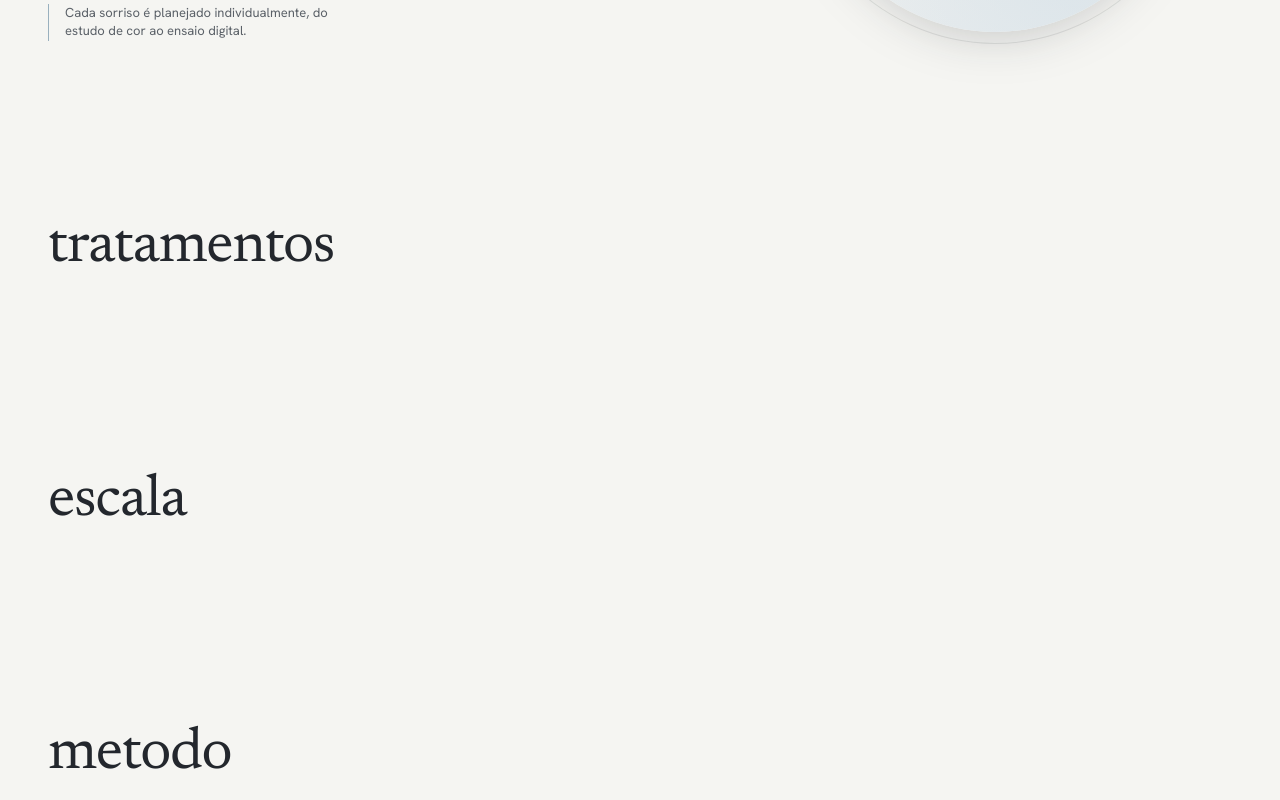
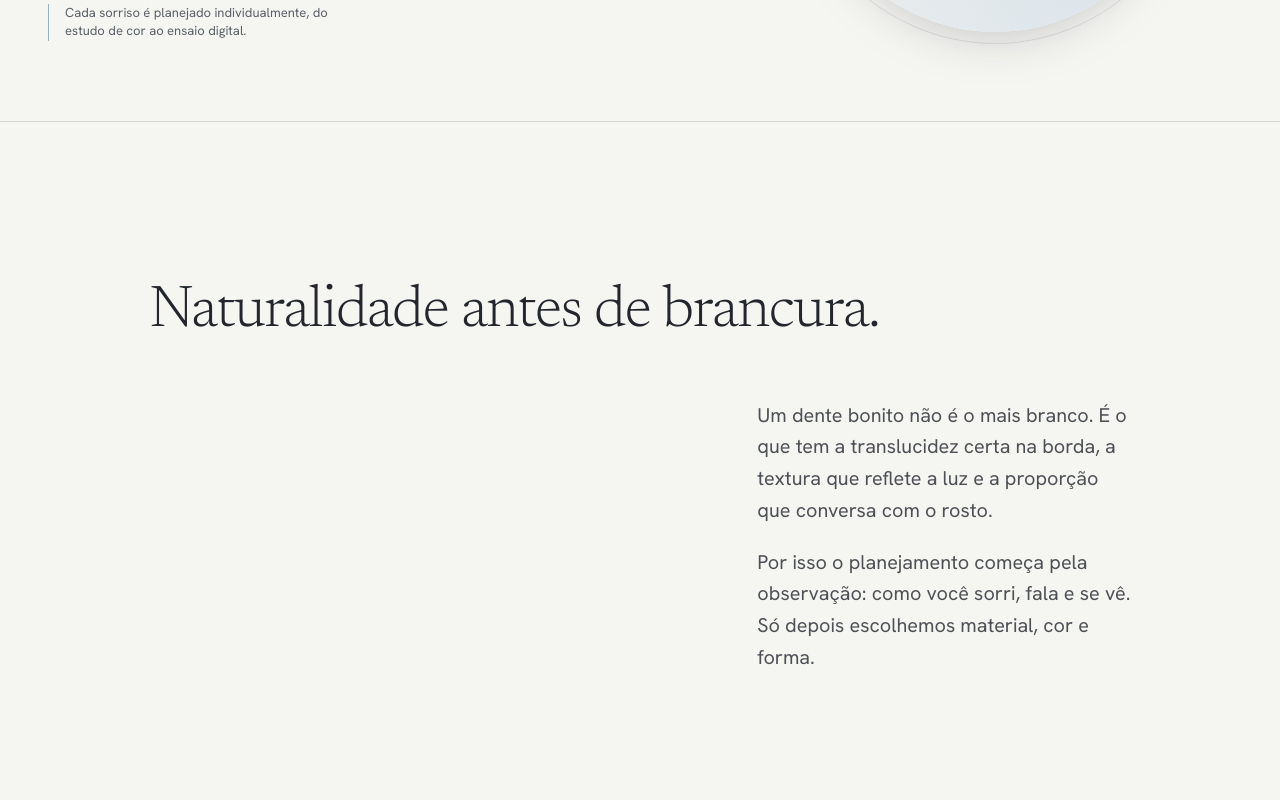
Before and after one commit to Slicknh0/opalina, a Next.js app: page / in a window 1280 px wide. Shown: the part 660-1460 px from the top of the page. Built offline with nearby package versions, Linux system fonts and the light colour scheme.

Commit message:
feat: add motion tokens and principle section with light-sweep text

```diff
--- a/src/app/page.tsx
+++ b/src/app/page.tsx
@@ -2,6 +2,7 @@ import { Footer } from "@/components/layout/footer";
 import { Header } from "@/components/layout/header";
 import { MobileActionBar } from "@/components/layout/mobile-action-bar";
 import { Hero } from "@/components/sections/hero";
+import { Principle } from "@/components/sections/principle";
 import { Container } from "@/components/ui/container";
 
 export default function Home() {
@@ -16,6 +17,7 @@ export default function Home() {
       <Header />
       <main id="conteudo">
         <Hero />
+        <Principle />
         <Container className="min-h-[150vh]">
           {["tratamentos", "escala", "metodo", "profissional", "contato"].map(
             (id) => (
--- /dev/null
+++ b/src/components/sections/principle.tsx
@@ -0,0 +1,28 @@
+import { Container } from "@/components/ui/container";
+import { LightSweepText } from "@/components/ui/light-sweep-text";
+import { clinic } from "@/content/clinic";
+
+export function Principle() {
+  const { principle } = clinic;
+  return (
+    <section
+      aria-label="Nosso princípio"
+      className="border-t border-border py-24 lg:py-40"
+    >
+      <Container className="grid gap-10 lg:grid-cols-12 lg:gap-8">
+        <LightSweepText
+          as="h2"
+          text={principle.statement}
+          className="text-balance font-display text-heading font-light lg:col-span-8 lg:col-start-2"
+        />
+        <div className="space-y-5 text-supporting text-foreground/80 lg:col-span-4 lg:col-start-8 lg:mt-6">
+          {principle.paragraphs.map((p) => (
+            <p key={p} className="max-w-[44ch]">
+              {p}
+            </p>
+          ))}
+        </div>
+      </Container>
+    </section>
+  );
+}
--- /dev/null
+++ b/src/components/ui/light-sweep-text.tsx
@@ -0,0 +1,60 @@
+"use client";
+
+/**
+ * Adapted from Cult UI's `text-animate` (https://www.cult-ui.com, MIT):
+ * same container/child variant structure and in-view trigger, rewritten as a
+ * "light sweep" — words brighten in sequence, like light crossing enamel.
+ * Screen readers get the plain sentence; the animated words are presentational.
+ */
+
+import { motion, useReducedMotion, type Variants } from "motion/react";
+import { type ElementType, Fragment } from "react";
+import { EASE_SOFT } from "@/lib/motion";
+
+const container: Variants = {
+  hidden: {},
+  visible: { transition: { staggerChildren: 0.09, delayChildren: 0.15 } },
+};
+
+const word: Variants = {
+  hidden: { opacity: 0.16 },
+  visible: { opacity: 1, transition: { duration: 0.9, ease: EASE_SOFT } },
+};
+
+type LightSweepTextProps = {
+  text: string;
+  as?: ElementType;
+  className?: string;
+};
+
+export function LightSweepText({
+  text,
+  as: Tag = "p",
+  className,
+}: LightSweepTextProps) {
+  const reduceMotion = useReducedMotion();
+  if (reduceMotion) return <Tag className={className}>{text}</Tag>;
+
+  return (
+    <Tag className={className}>
+      <span className="sr-only">{text}</span>
+      <motion.span
+        aria-hidden
+        variants={container}
+        initial="hidden"
+        whileInView="visible"
+        viewport={{ once: true, margin: "0px 0px -25% 0px" }}
+      >
+        {text.split(" ").map((w, i) => (
+          // biome-ignore lint/suspicious/noArrayIndexKey: static sentence, order never changes
+          <Fragment key={i}>
+            {i > 0 && " "}
+            <motion.span variants={word} className="inline-block">
+              {w}
+            </motion.span>
+          </Fragment>
+        ))}
+      </motion.span>
+    </Tag>
+  );
+}
```
